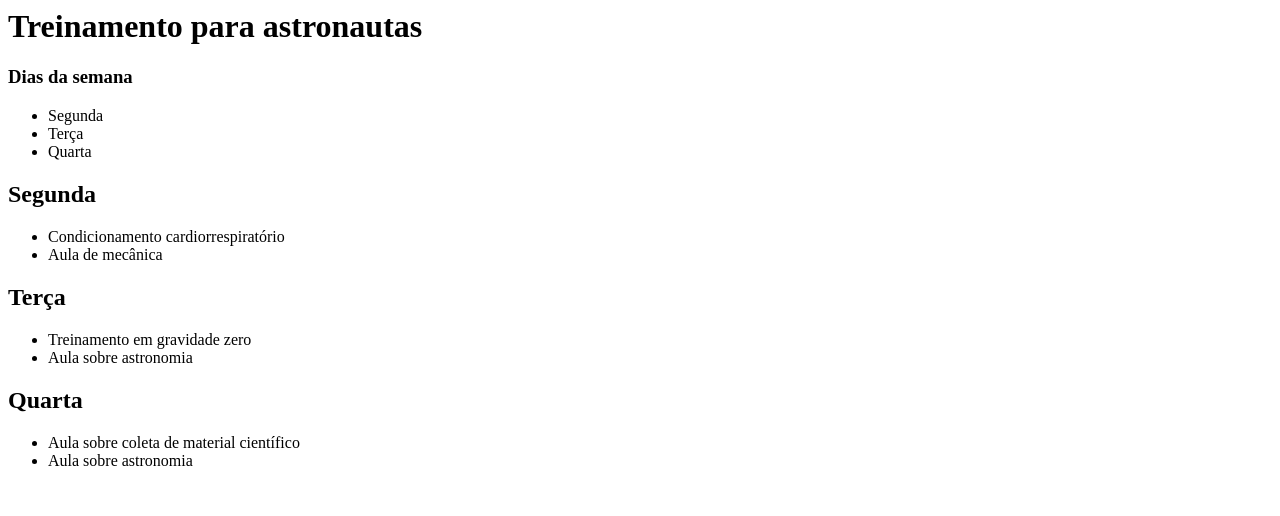
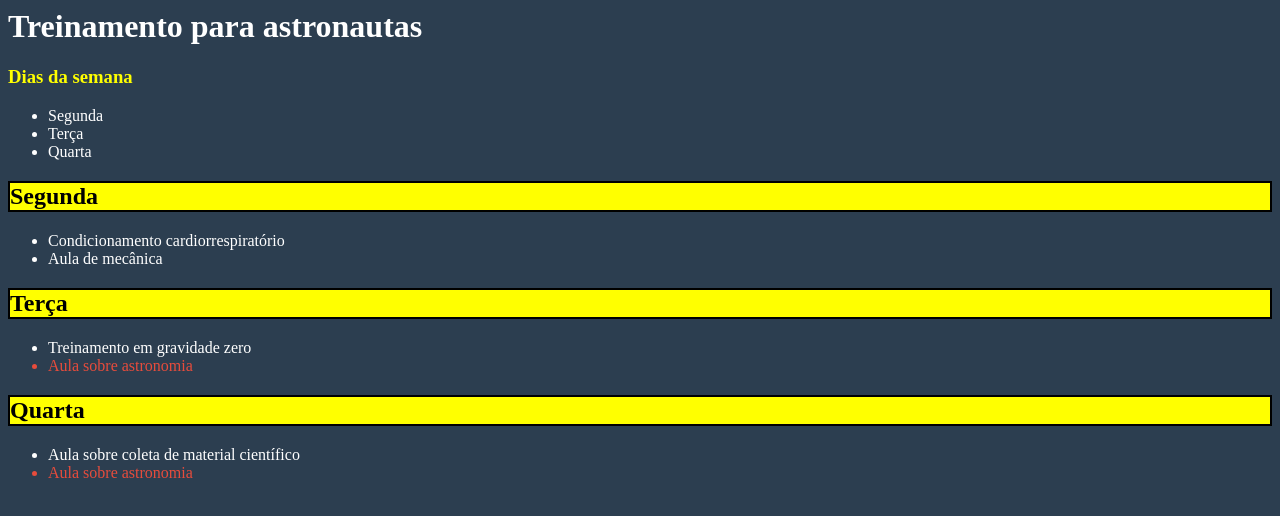
Before and after one commit to Paulosxb/exrciciocss, a plain HTML site: page index.html in a window 1280 px wide. Drawn offline with Linux system fonts and the light colour scheme.

Commit message:
exercício finalizado
Foi incluído tudo o que foi aprendido nas aulas de setores e organização

```diff
--- a/index.html
+++ b/index.html
@@ -9,13 +9,33 @@
         background-color: yellow;
       }
 
+      .fundo {
+        background-color: #2c3e50;
+      }
+
+      .titulo {
+        color: white;
+      }
+
+      .diasSema {
+        color: yellow;
+      }
+
+      #astronomy-class {
+        color: #e74c3c;
+      }
+
+      li {
+        color: white;
+      }
+
     </style>
 
   </head>
-  <body>
-    <h1>Treinamento para astronautas</h1>
+  <body class="fundo">
+    <h1 class="titulo">Treinamento para astronautas</h1>
     <div id="days-of-week">
-      <h3>Dias da semana</h3>
+      <h3 class="diasSema">Dias da semana</h3>
       <ul>
         <li>Segunda</li>
         <li>Terça</li>
@@ -23,17 +43,17 @@
       </ul>
     </div>
     <div id="activities">
-      <h2>Segunda</h2>
+      <h2 class="dias">Segunda</h2>
       <ul>
         <li>Condicionamento cardiorrespiratório</li>
         <li>Aula de mecânica</li>
       </ul>
-      <h2>Terça</h2>
+      <h2 class="dias">Terça</h2>
       <ul>
         <li>Treinamento em gravidade zero</li>
         <li id="astronomy-class">Aula sobre astronomia</li>
       </ul>
-      <h2>Quarta</h2>
+      <h2 class="dias">Quarta</h2>
       <ul>
         <li>Aula sobre coleta de material científico</li>
         <li id="astronomy-class">Aula sobre astronomia</li>
```
